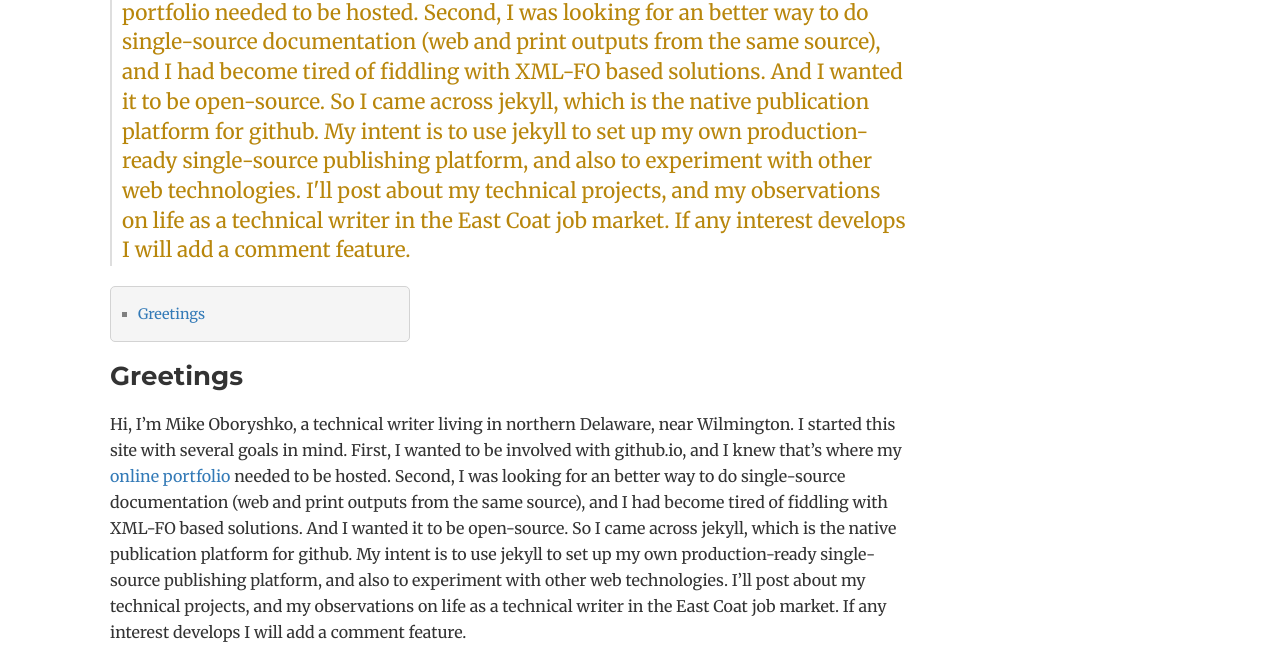
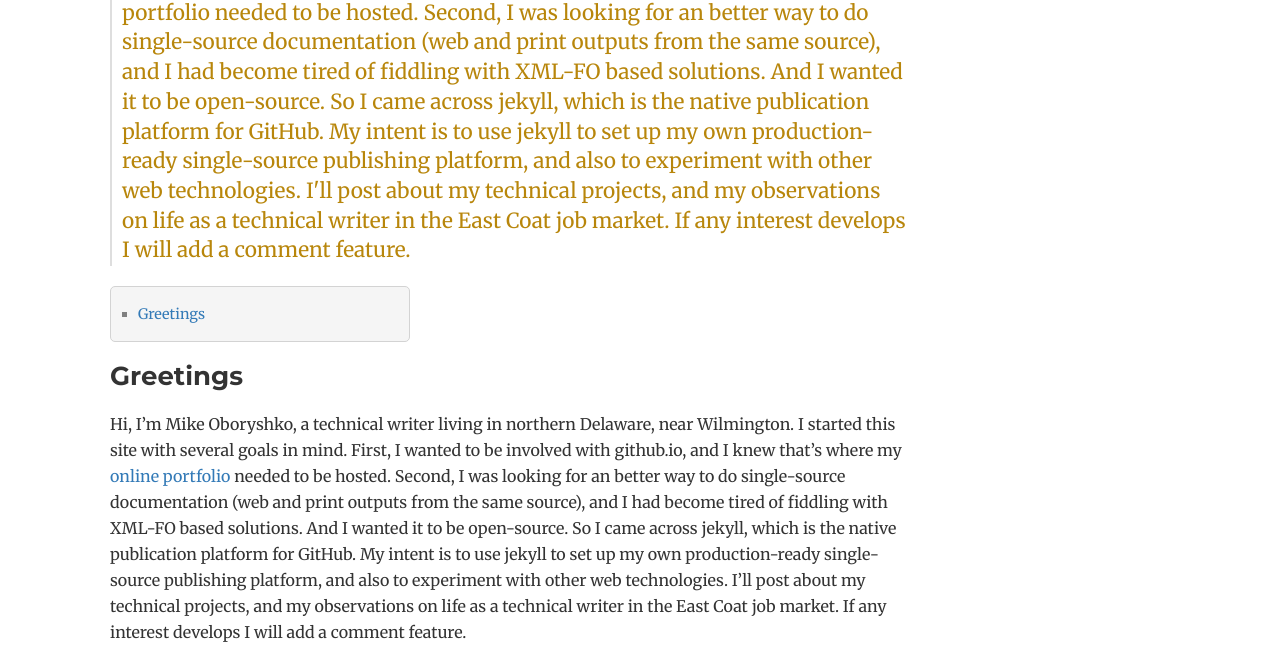
Before and after one commit to writecoast/writecoast, a Jekyll site: the page built from _posts/2016/11/2016-11-01-greetings.md, in a window 1280 px wide. Shown: the part 447-1101 px from the top of the page. Built offline with Jekyll 4.4.1, drawn with Linux system fonts in a browser that asks for light colours; nearby versions of some CDN libraries; comment, search, counter and statistics services are not loaded; some of the changed text lies outside the part shown.

```diff
--- a/_data/topnav.yml
+++ b/_data/topnav.yml
@@ -5,8 +5,8 @@ topnav:
   subcategories:
     - title: Portfolio
       url: /portfolio/
-
-#Topnav dropdowns
+#    - title: PBJ Test
+#      url: /pbj/
 
 topnav_dropdowns:
 - title: Topnav dropdowns
--- a/_posts/2016/11/2016-11-01-greetings.md
+++ b/_posts/2016/11/2016-11-01-greetings.md
@@ -2,9 +2,9 @@
 title: "Greetings"
 categories:
 keywords:
-summary: "Hi, I'm Mike Oboryshko, a technical writer living in northern Delaware, near Wilmington. I started this site with several goals in mind. First, I wanted to be involved with github.io, and I knew that's where my online portfolio needed to be hosted. Second, I was looking for an better way to do single-source documentation (web and print outputs from the same source), and I had become tired of fiddling with XML-FO based solutions. And I wanted it to be open-source. So I came across jekyll, which is the native publication platform for github. My intent is to use jekyll to set up my own production-ready single-source publishing platform, and also to experiment with other web technologies. I'll post about my technical projects, and my observations on life as a technical writer in the East Coat job market. If any interest develops I will add a comment feature."
+summary: "Hi, I'm Mike Oboryshko, a technical writer living in northern Delaware, near Wilmington. I started this site with several goals in mind. First, I wanted to be involved with github.io, and I knew that's where my online portfolio needed to be hosted. Second, I was looking for an better way to do single-source documentation (web and print outputs from the same source), and I had become tired of fiddling with XML-FO based solutions. And I wanted it to be open-source. So I came across jekyll, which is the native publication platform for GitHub. My intent is to use jekyll to set up my own production-ready single-source publishing platform, and also to experiment with other web technologies. I'll post about my technical projects, and my observations on life as a technical writer in the East Coat job market. If any interest develops I will add a comment feature."
 thumb:
 ---
 
 ## Greetings
-Hi, I'm Mike Oboryshko, a technical writer living in northern Delaware, near Wilmington. I started this site with several goals in mind. First, I wanted to be involved with github.io, and I knew that's where my [online portfolio](../pages/general/portfolio.html) needed to be hosted. Second, I was looking for an better way to do single-source documentation (web and print outputs from the same source), and I had become tired of fiddling with XML-FO based solutions. And I wanted it to be open-source. So I came across jekyll, which is the native publication platform for github. My intent is to use jekyll to set up my own production-ready single-source publishing platform, and also to experiment with other web technologies. I'll post about my technical projects, and my observations on life as a technical writer in the East Coat job market. If any interest develops I will add a comment feature.
+Hi, I'm Mike Oboryshko, a technical writer living in northern Delaware, near Wilmington. I started this site with several goals in mind. First, I wanted to be involved with github.io, and I knew that's where my [online portfolio](../pages/general/portfolio.html) needed to be hosted. Second, I was looking for an better way to do single-source documentation (web and print outputs from the same source), and I had become tired of fiddling with XML-FO based solutions. And I wanted it to be open-source. So I came across jekyll, which is the native publication platform for GitHub. My intent is to use jekyll to set up my own production-ready single-source publishing platform, and also to experiment with other web technologies. I'll post about my technical projects, and my observations on life as a technical writer in the East Coat job market. If any interest develops I will add a comment feature.
--- a/js/toc.js
+++ b/js/toc.js
@@ -78,5 +78,8 @@
     }
 
     render[settings.showEffect]();
+
+
   };
+
 })(jQuery);
```
